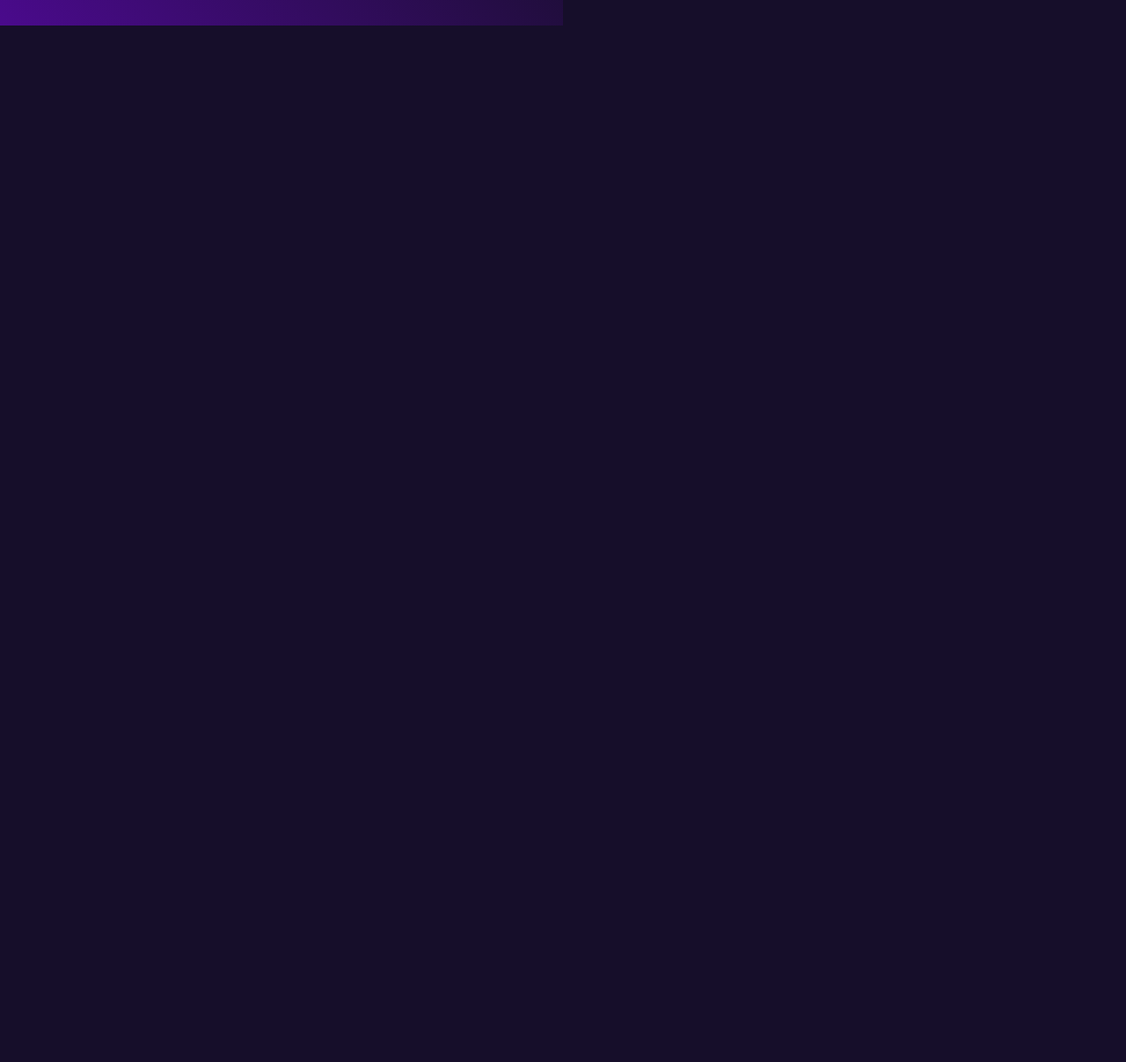
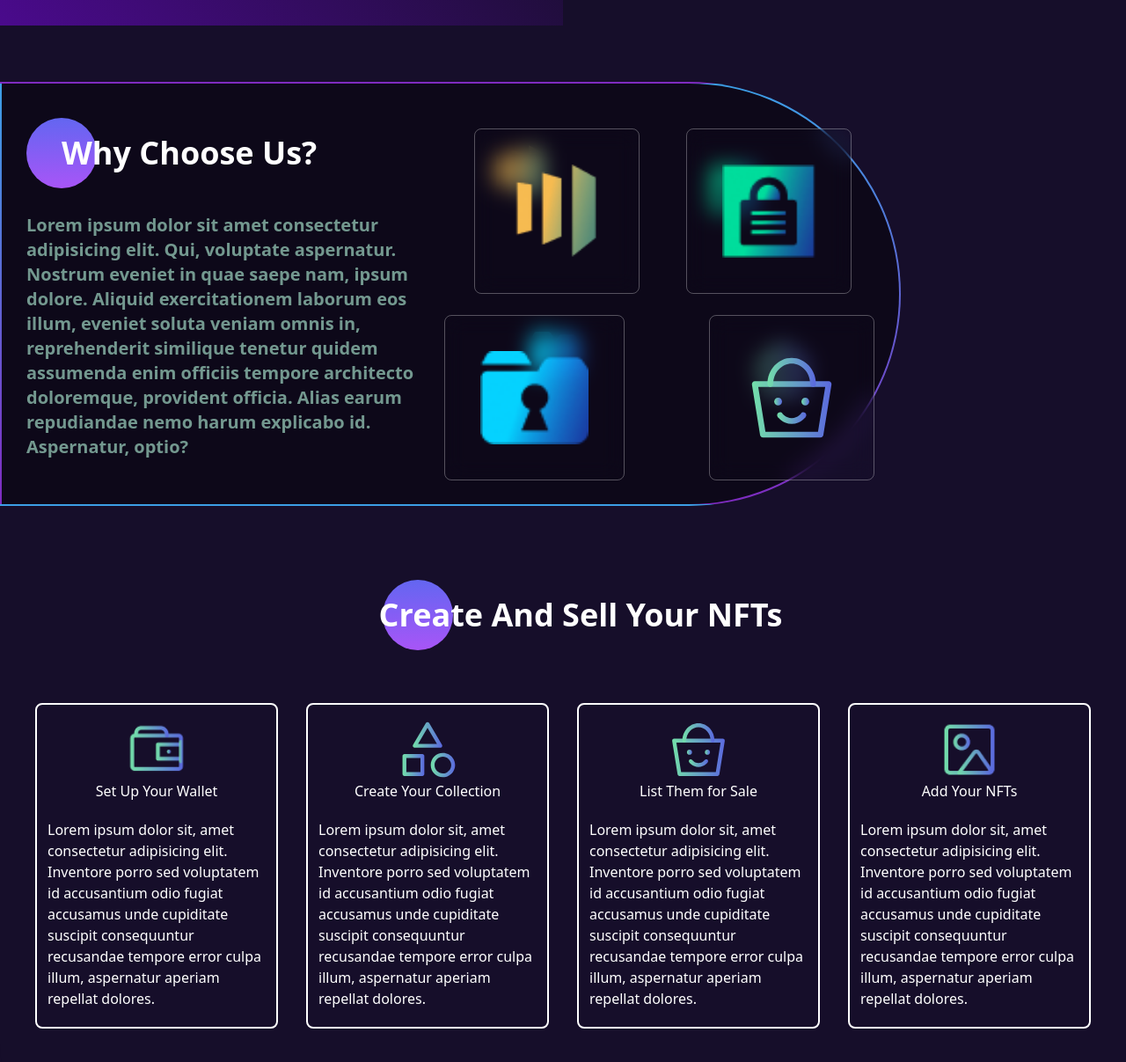
Before and after one commit to Nishant29-N/Milestone-Exam-1, a website: page Project 4_ NFT Landing page/dist/index.html in a window 1280 px wide. Shown: the part 2312-3519 px from the top of the page at 88% size. Before the commit the page ends 2341 px from the top, so only its background shows below. Drawn offline with nearby package versions, Linux system fonts and the light colour scheme; a web font is replaced by a local one.

Commit message:
Update index.html

```diff
--- a/Project 4_ NFT Landing page/dist/index.html
+++ b/Project 4_ NFT Landing page/dist/index.html
@@ -174,18 +174,14 @@
           </div>
 
           <div class="side-right w-full md:w-[50%] pt-8 md:pt-[25%] px-5 md:px-0">
-            <div
-              class="card p-4 border border-white w-[55%] md:w-[50%] flex flex-col relative h-[30vh] justify-end mb-5 md:mb-[30%] md:ml-5 ml-[50%]"
-            >
+            <div class="card p-4 border border-white w-[55%] md:w-[50%] flex flex-col relative h-[30vh] justify-end mb-5 md:mb-[30%] md:ml-5 ml-[50%]">
               <h4>Lost in space</h4>
               <div class="price">
                 <i class="fa-brands fa-ethereum mr-1"></i>
                 <span>3.0 ETH</span>
               </div>
             </div>
-            <div
-              class="card p-4 border border-white w-[55%] md:w-[50%] flex flex-col relative h-[30vh] justify-end my-0 md:mt-0 mt-[15%] md:pt-0 md:my-8 md:ml-[20%] mb-10 md:mb-8"
-            >
+            <div class="card p-4 border border-white w-[55%] md:w-[50%] flex flex-col relative h-[30vh] justify-end my-0 md:mt-0 mt-[15%] md:pt-0 md:my-8 md:ml-[20%] mb-10 md:mb-8">
               <h4>The Watchers</h4>
               <div class="price">
                 <i class="fa-brands fa-ethereum mr-1"></i>
@@ -206,37 +202,98 @@
         <!-- right side -->
         <div class="right w-full md:w-[50%] flex flex-col justify-center">
           <!-- title starts -->
-          <div
-            class="title md:gap-3 relative flex justify-center md:justify-start items-center py-8 md:py-2 mb-7 md:mb-0 my-10"
-          >
-            <div
-              class="circle bg-clip-content absolute bg-gradient-to-b from-indigo-500 to-purple-500 w-20 h-20 rounded-full left-[5%] md:left-[0%]"
-            ></div>
+          <div class="title md:gap-3 relative flex justify-center md:justify-start items-center py-8 md:py-2 mb-7 md:mb-0 my-10">
+            <div class="circle bg-clip-content absolute bg-gradient-to-b from-indigo-500 to-purple-500 w-20 h-20 rounded-full left-[5%] md:left-[0%]"></div>
             <h2 class="capitalize text-3xl md:text-4xl z-10 ml-10 text-center">
               Latest NFT Collections
             </h2>
           </div>
           <!-- title ends -->
 
-          <p
-            class="text-[#b9a9d9] ml-10 py-0 md:py-10 pr-7 md:text-left text-justify"
-          >
+          <p class="text-[#b9a9d9] ml-10 py-0 md:py-10 pr-7 md:text-left text-justify">
             Lorem, ipsum dolor sit amet consectetur adipisicing elit. Eveniet,
             ex numquam ducimus est laudantium incidunt voluptatem, vel sed in id
             possimus expedita doloremque dolorem repudiandae atque ipsa
             laboriosam fugiat inventore.
           </p>
 
-          <button
-            class="br-gradient rounded-md capitalize mt-7 md:mt-0 py-2 px-3 ml-10 mx-auto w-[50%] md:w-[35%]"
-          >
+          <button class="br-gradient rounded-md capitalize mt-7 md:mt-0 py-2 px-3 ml-10 mx-auto w-[50%] md:w-[35%]">
             View all collectors
           </button>
         </div>
       </div>
+      <!-- Latest NFCs Ends -->
 
 
-      <!-- Latest NFCs Ends -->
+      <!-- Services Start -->
 
+      <div class="services w-[95%] md:w-[80%] bg-clip-border border-2 border-solid my-[15%] md:my-[5%] px-0 bg-gradient-to-b from-[#3c9fe6] to-[#7f2bc0] border-transparent rounded-e-3xl md:rounded-e-full">
+        <div class="wrapper h-[100%] w-[100%] bg-[#0d0819] text-[#73988f] rounded-e-3xl md:rounded-e-full px-7 py-[5%] flex flex-col md:flex-row">
+
+          <!-- left-section -->
+          <div class="left w-full md:w-[50%] md:pr-10 py-5 md:py-0">
+
+            <div class="title gap-3 relative flex justify-start items-center py-2 md:py-2 mb-7 md:mb-0">
+                <div class="circle bg-clip-content absolute bg-gradient-to-b from-indigo-500 to-purple-500 w-20 h-20 rounded-full md:left-[0%] left-[0%]"></div>
+                <h2 class="capitalize text-3xl md:text-4xl font-semibold z-10 text-white :mt-[4.5%] md:mt-0 md:ml-10 ml-3">
+                  why choose us?</h2>
+            </div>
+            <p class="mt-10 text-xl font-semibold">Lorem ipsum dolor sit amet consectetur adipisicing elit. Qui, voluptate aspernatur. Nostrum eveniet in quae saepe nam, ipsum dolore. Aliquid exercitationem laborum eos illum, eveniet soluta veniam omnis in, reprehenderit similique tenetur quidem assumenda enim officiis tempore architecto doloremque, provident officia. Alias earum repudiandae nemo harum explicabo id. Aspernatur, optio?</p>
+          </div>
+
+          <!-- right-section  -->
+          <div class="right md:w-[50%] w-full">
+            <div class="up h-[50%] relative flex justify-around">
+              <img src="../assets/simple-icons_marketo.png" alt="icon" class="absolute left-[10%] top-[10%]">
+              <img src="../assets/simple-icons_marketo.png" alt="icon" class="border border-white/30 p-10 relative bg-white/13 backdrop-blur-md rounded-lg">
+              <img src="../assets/healthicons.png" alt="icon" class="absolute bottom-[50%] right-[28%]">
+              <img src="../assets/healthicons.png" alt="icon" class="border border-white/30 object-contain p-10 relative bg-white/13 backdrop-blur-md rounded-lg">
+            </div>
+            <div class="down mt-[5%] h-[50%] relative flex justify-end">
+              <img src="../assets/Vector.png" alt="icon" class="absolute left-[19%] top-[10%]">
+              <img src="../assets/Vector.png" alt="icon" class="border border-white/30 p-10 relative bg-white/13 backdrop-blur-md rounded-lg mr-5 md:mr-[20%] object-contain">
+              <img src="../assets/shopping-bag.svg" alt="icon" class="absolute bottom-[50%] right-[15%]">
+              <img src="../assets/shopping-bag.svg" alt="icon" class="border border-white/30 p-10 relative bg-white/13 backdrop-blur-md rounded-lg">
+            </div>
+          </div>
+          </div>
+        </div>
+      </div>
+      <!-- Services End -->
+
+      <div class="sell-nft-container text-white md:h-[98vh] mt-[5%] border rounded-b-[50%]
+            md:rounded-b-[50%] border-t-0 border-l-0 border-r-0 bg-gradient-to-b from-[#7f2bc0] from-0% to-[#4c0ae4] to-90% bg-clip-border border-transparent border-solid">
+        <div class="wrapper w-[100%] h-[100%] rounded-b-[20%] md:rounded-b-[30%] bg-[#160e2a]">
+          <!-- title starts -->
+          <div class="title gap-3 relative flex justify-center items-center pt-10 md:py-10 mb-7 md:mb-0">
+            <div class="circle bg-clip-content absolute bg-gradient-to-b from-indigo-500 to-purple-500 w-20 h-20 rounded-full md:left-[34%] left-[7%]"></div>
+            <h2 class="capitalize text-2xl md:text-4xl font-semibold z-10 text-white :mt-[4.5%] md:mt-0 md:ml-10 ml-3">
+              create and sell your NFTs</h2>
+          </div>
+          <div class="cards flex justify-between mx-10 py-5 md:py-10 md:flex-row flex-col gap-8 md:gap-0">
+            <div class="card w-full md:w-[23%] flex flex-col justify-center items-center border-2 border-white rounded-lg">
+              <img class="w-[70px] mt-4" src="../assets/wallet-one.png" alt="">
+              <h2>Set Up Your Wallet</h2>
+              <p class="mx-3 my-5">Lorem ipsum dolor sit, amet consectetur adipisicing elit. Inventore porro sed voluptatem id accusantium odio fugiat accusamus unde cupiditate suscipit consequuntur recusandae tempore error culpa illum, aspernatur aperiam repellat dolores.</p>
+            </div>
+            <div class="card w-full md:w-[23%] flex flex-col justify-center items-center  border-2 border-white rounded-lg">
+              <img class="w-[70px] mt-4" src="../assets/triangle-round-rectangle.svg" alt="">
+              <h2>Create Your Collection</h2>
+              <p class="mx-3 my-5">Lorem ipsum dolor sit, amet consectetur adipisicing elit. Inventore porro sed voluptatem id accusantium odio fugiat accusamus unde cupiditate suscipit consequuntur recusandae tempore error culpa illum, aspernatur aperiam repellat dolores.</p>
+            </div>
+            <div class="card w-full md:w-[23%] flex flex-col justify-center items-center  border-2 border-white rounded-lg">
+              <img class="w-[70px] mt-4" src="../assets/shopping-bag.svg" alt="">
+              <h2>List Them for Sale</h2>
+              <p class="mx-3 my-5">Lorem ipsum dolor sit, amet consectetur adipisicing elit. Inventore porro sed voluptatem id accusantium odio fugiat accusamus unde cupiditate suscipit consequuntur recusandae tempore error culpa illum, aspernatur aperiam repellat dolores.</p>
+            </div>
+            <div class="card w-full md:w-[23%] flex flex-col justify-center items-center  border-2 border-white rounded-lg">
+              <img class="w-[70px] mt-4" src="../assets/picture.png" alt="">
+              <h2>Add Your NFTs</h2>
+              <p class="mx-3 my-5">Lorem ipsum dolor sit, amet consectetur adipisicing elit. Inventore porro sed voluptatem id accusantium odio fugiat accusamus unde cupiditate suscipit consequuntur recusandae tempore error culpa illum, aspernatur aperiam repellat dolores.</p>
+            </div>
+          </div>
+        </div>
+
+      </div>
 </body>
 </html>
```
